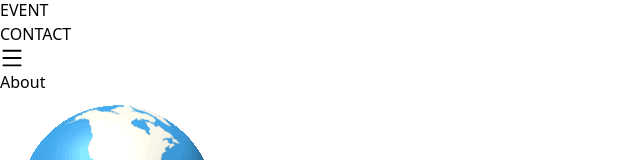
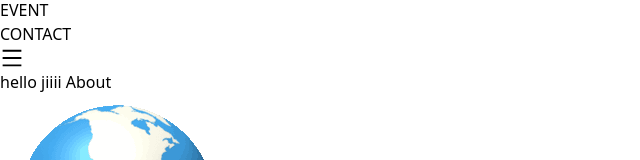
Before and after one commit to raviSingh-123/DGFC-project, a React (Vite) app: page /about in a window 1280 px wide. Shown: the part 439-599 px from the top of the page, without its empty margins (0-640 px from the left). Built offline with nearby package versions, Linux system fonts and the light colour scheme.

Commit message:
hello ji

```diff
--- a/src/pages/About.jsx
+++ b/src/pages/About.jsx
@@ -4,6 +4,7 @@ import Chain from '../components/Chain'
 function About() {
   return (
     <div>
+      hello jiiii
       About
     </div>
   )
```
